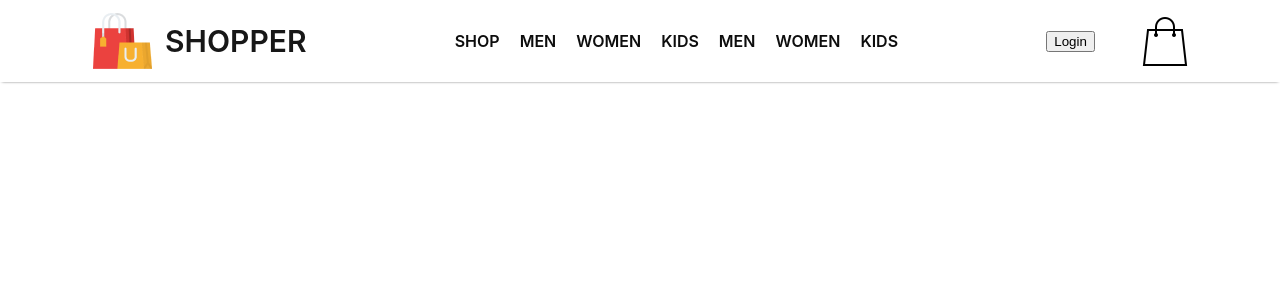
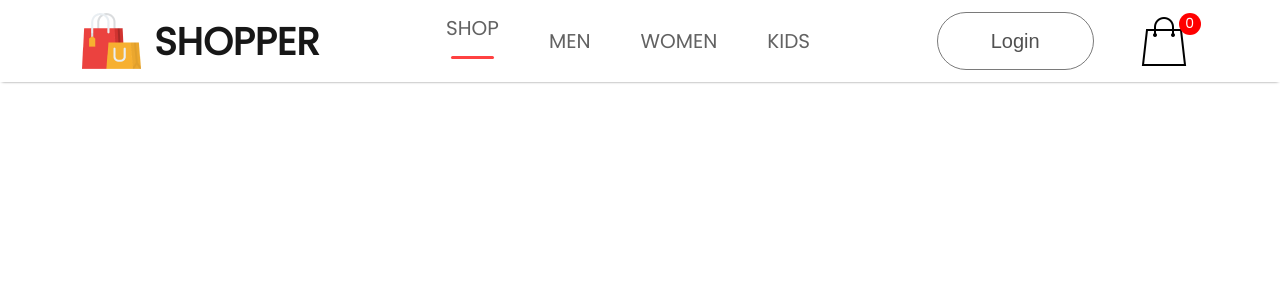
Before and after one commit to Sontara444/E-Commerce-Shopping, a React (Create React App) app: page / in a window 1280 px wide. Shown: the top 300 px of the page. Built offline with nearby package versions, Linux system fonts and the light colour scheme.

Commit message:
react-router-dom

```diff
--- a/public/index.html
+++ b/public/index.html
@@ -14,7 +14,14 @@
       manifest.json provides metadata used when your web app is installed on a
       user's mobile device or desktop. See https://developers.google.com/web/fundamentals/web-app-manifest/
     -->
+
     <link rel="manifest" href="%PUBLIC_URL%/manifest.json" />
+    <link rel="preconnect" href="https://fonts.googleapis.com" />
+    <link rel="preconnect" href="https://fonts.gstatic.com" crossorigin />
+    <link
+      href="https://fonts.googleapis.com/css2?family=Poppins&display=swap"
+      rel="stylesheet"
+    />
     <!--
       Notice the use of %PUBLIC_URL% in the tags above.
       It will be replaced with the URL of the `public` folder during the build.
--- a/src/App.js
+++ b/src/App.js
@@ -1,10 +1,31 @@
-import './App.css';
-import Navbar from './Components/Navbar/Navbar';
+import "./App.css";
+import Navbar from "./Components/Navbar/Navbar";
+import { BrowserRouter as Main, Routes, Route } from "react-router-dom";
+import ShopCategory from "./Pages/ShopCategory";
+import Shop from "./Pages/Shop";
+import Product from "./Pages/Product";
+import Cart from "./Pages/Cart";
+import LoginSignup from "./Pages/LoginSignup";
 
 function App() {
   return (
-    <div >
-     <Navbar />
+    <div>
+      <Main>
+        <Navbar />
+        <Routes>
+          <Route path="/" element={<Shop/>}/>
+          <Route path="/mens" element={<ShopCategory category="men"/>}/>
+          <Route path="/womens" element={<ShopCategory category="women"/>}/>
+          <Route path="/kids" element={<ShopCategory category="kid"/>}/>
+          <Route path="/product" element={<Product/>}>
+                <Route path=":productId" element={<Product/>}/>
+          </Route>
+            <Route path="/cart" element={<Cart/>}/>
+            <Route path="/login" element={<LoginSignup/>}/>
+
+
+        </Routes>
+      </Main>
     </div>
   );
 }
--- a/src/Components/Navbar/Navbar.css
+++ b/src/Components/Navbar/Navbar.css
@@ -15,7 +15,7 @@
 
 .nav-logo p{
     color: #171717;
-    font-size: 30px;
+    font-size: 38px;
     font-weight: 600;
     cursor: pointer;
 }
@@ -23,15 +23,13 @@
 .nav-menu{
     all: unset;
     display: flex;
-    align-items: left;
-    text-align: left;
+    align-items: center;
+    text-align: center;
     list-style: none;
-    gap: 20px;
-    color: #0d0d0d;
-    font-size: 16px;
-    font-weight: 600;
-    /* padding-right: 100px; */
-    line-height: 0.78rem;
+    gap: 50px;
+    color: #626262;
+    font-size: 20px;
+    font-weight: 500;
     cursor: pointer;
 }
 .nav-menu li{
@@ -43,16 +41,47 @@
     cursor: pointer;
 }
 
-.nav-login-cart {
+.nav-menu hr{
+    border: none;
+    width: 80%;
+    height: 3px;
+    border-radius: 10px;
+    background:#FF4141;
+}
+
+.nav-login-cart{
     display: flex;
     align-items: center;
     gap: 45px;
+}
+
+.nav-login-cart button{
+    width: 157px;
+    height: 58px;
+    outline: none;
+    border: 1px solid #7a7a7a;
+    border-radius: 75px;
+    color: #515151;
+    font-size: 20px;
+    font-weight: 500;
+    background: white;
     cursor: pointer;
 }
 
-.nav-login-img img{
-    height: 30px;
+.nav-login-cart button:active{
+    background: #f3f3f3;
+}
+
+.nav-cart-count{
+    width: 22px;
+    height: 22px;
     display: flex;
+    align-items: center;
     justify-content: center;
-    align-items: center;
+    margin-top: -35px;
+    margin-left: -55px;
+    border-radius: 11px;
+    font-size: 14px;
+    background: red;
+    color: white;
 }
--- a/src/Components/Navbar/Navbar.jsx
+++ b/src/Components/Navbar/Navbar.jsx
@@ -1,4 +1,4 @@
-import React from 'react'
+import React, { useState } from 'react'
 import './Navbar.css'
 
 // import search from '../Assets/search.png'
@@ -7,6 +7,7 @@ import logo from '../Assets/logo.png'
 import cart_icon from '../Assets/cart_icon.png'
 
 function Navbar() {
+  const [menu, setMenu] = useState('shop')
   return (
     <div className="navbar">
         <div className="nav-logo">
@@ -14,13 +15,11 @@ function Navbar() {
             <p>SHOPPER</p>
         </div>
         <ul className='nav-menu'>
-            <li>SHOP</li>
-            <li>MEN</li>
-            <li>WOMEN</li>
-            <li>KIDS</li>
-            <li>MEN</li>
-            <li>WOMEN</li>
-            <li>KIDS</li>
+            <li onClick={()=>{setMenu("shop")}}>SHOP {menu==='shop'? <hr/> : <></> }</li>
+            <li onClick={()=>{setMenu("mens")}}> MEN {menu==='mens'? <hr/> : <></> }</li>
+            <li onClick={()=>{setMenu("womens")}}>WOMEN {menu==='womens'? <hr/> : <></> }</li>
+            <li onClick={()=>{setMenu("kids")}}>KIDS {menu==='kids'? <hr/> : <></> }</li>
+
         </ul>
         <div className="nav-login-cart">
             <button>Login</button>
@@ -28,6 +27,9 @@ function Navbar() {
             {/* <img src={search} alt="" />
             <img src={profile} alt="" /> */}
             <img src={cart_icon} alt="" />
+            <div className="nav-cart-count">
+              0
+            </div>
 
         </div>
     </div>
--- /dev/null
+++ b/src/Pages/Cart.jsx
@@ -0,0 +1,11 @@
+import React from 'react'
+
+const Cart = () => {
+  return (
+    <div>
+
+    </div>
+  )
+}
+
+export default Cart
--- /dev/null
+++ b/src/Pages/LoginSignup.jsx
@@ -0,0 +1,11 @@
+import React from 'react'
+
+const LoginSignup = () => {
+  return (
+    <div>
+
+    </div>
+  )
+}
+
+export default LoginSignup
--- /dev/null
+++ b/src/Pages/Product.jsx
@@ -0,0 +1,11 @@
+import React from 'react'
+
+const Product = () => {
+  return (
+    <div>
+
+    </div>
+  )
+}
+
+export default Product
--- /dev/null
+++ b/src/Pages/Shop.jsx
@@ -0,0 +1,11 @@
+import React from 'react'
+
+const Shop = () => {
+  return (
+    <div>
+
+    </div>
+  )
+}
+
+export default Shop
--- /dev/null
+++ b/src/Pages/ShopCategory.jsx
@@ -0,0 +1,11 @@
+import React from 'react'
+
+const ShopCategory = () => {
+  return (
+    <div>
+
+    </div>
+  )
+}
+
+export default ShopCategory
--- a/src/index.css
+++ b/src/index.css
@@ -5,6 +5,7 @@ body {
     sans-serif;
   -webkit-font-smoothing: antialiased;
   -moz-osx-font-smoothing: grayscale;
+  font-family: "poppins";
 }
 
 code {
```
